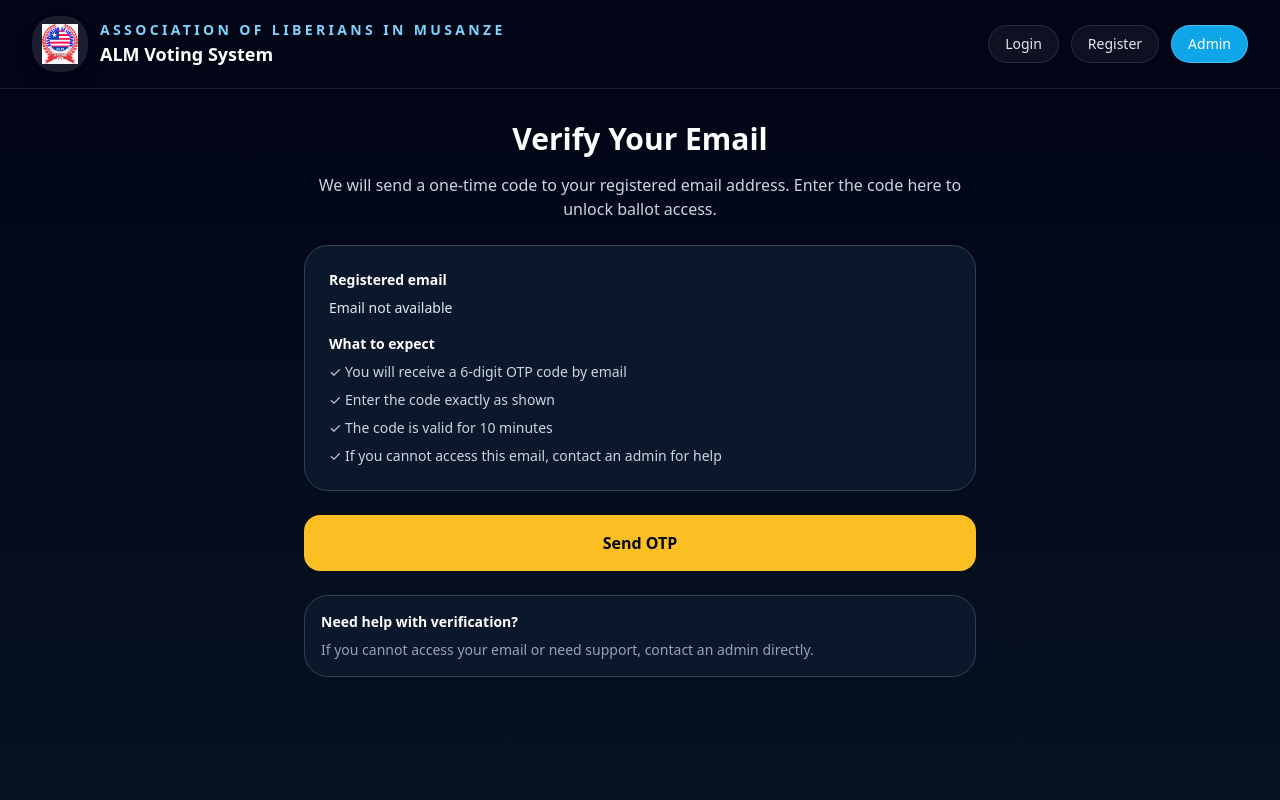
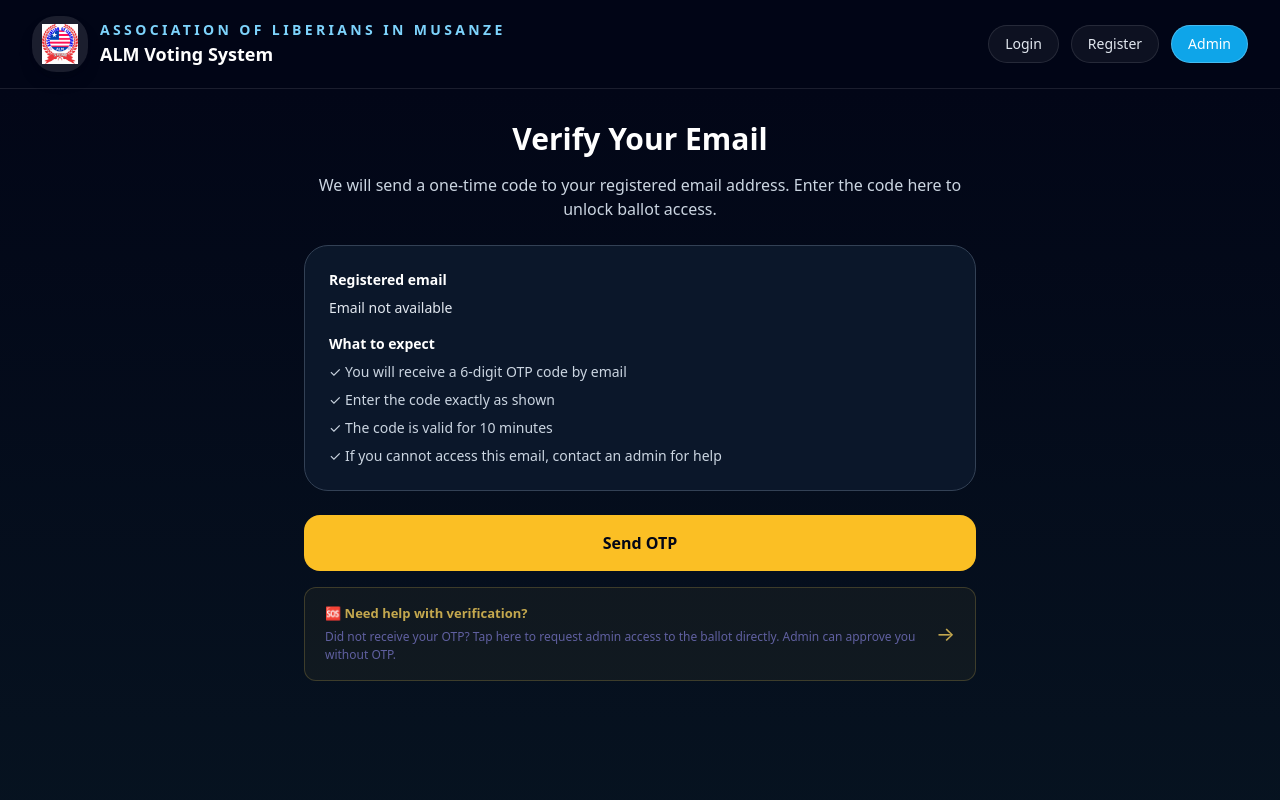
Before and after one commit to mawatason3-hash/alm-voting-system, a Next.js app: page /verify-face in a window 1280 px wide. Shown: the top 800 px of the page. Built offline with nearby package versions, Linux system fonts and the light colour scheme; no server answers; sample sign-in values are in the browser's storage.

Commit message:
Make verification help a clickable card linking to contact-admin

```diff
--- a/app/verify-face/page.tsx
+++ b/app/verify-face/page.tsx
@@ -181,22 +181,45 @@ export default function VerifyFace() {
         )}
       </div>
 
-      <div className="rounded-3xl border border-slate-700 bg-[#0b172a] p-4 text-sm text-slate-300">
-        <p className="font-semibold text-white">Need help with verification?</p>
-        <p className="mt-2 text-slate-400">If you cannot access your email or need support, contact an admin directly.</p>
-        {adminContact.admin_phone ? (
-          <a href={`tel:${adminContact.admin_phone}`} className="mt-3 block text-amber-300 underline">
-            📞 {adminContact.admin_phone}
-          </a>
-        ) : null}
-        {adminContact.admin_whatsapp ? (
-          <a
-            href={`https://wa.me/${adminContact.admin_whatsapp.replace(/[^0-9]/g, '')}`}
-            className="mt-2 block text-emerald-300 underline"
-          >
-            💬 WhatsApp Admin
-          </a>
-        ) : null}
+      <div
+        onClick={() => router.push('/verify-face/contact-admin')}
+        style={{
+          marginTop: '16px',
+          background: 'rgba(196,168,78,0.06)',
+          border: '1px solid rgba(196,168,78,0.25)',
+          borderRadius: '12px',
+          padding: '16px 20px',
+          cursor: 'pointer',
+          display: 'flex',
+          alignItems: 'center',
+          justifyContent: 'space-between'
+        }}
+      >
+        <div>
+          <div style={{
+            fontSize: '13px',
+            fontWeight: '600',
+            color: '#c4a84e',
+            marginBottom: '4px'
+          }}>
+            🆘 Need help with verification?
+          </div>
+          <div style={{
+            fontSize: '12px',
+            color: '#6060a0',
+            lineHeight: '1.5'
+          }}>
+            Did not receive your OTP? Tap here to request admin access to the ballot directly. Admin can approve you without OTP.
+          </div>
+        </div>
+        <div style={{
+          color: '#c4a84e',
+          fontSize: '20px',
+          marginLeft: '12px',
+          flexShrink: 0
+        }}>
+          →
+        </div>
       </div>
     </div>
   )
```
